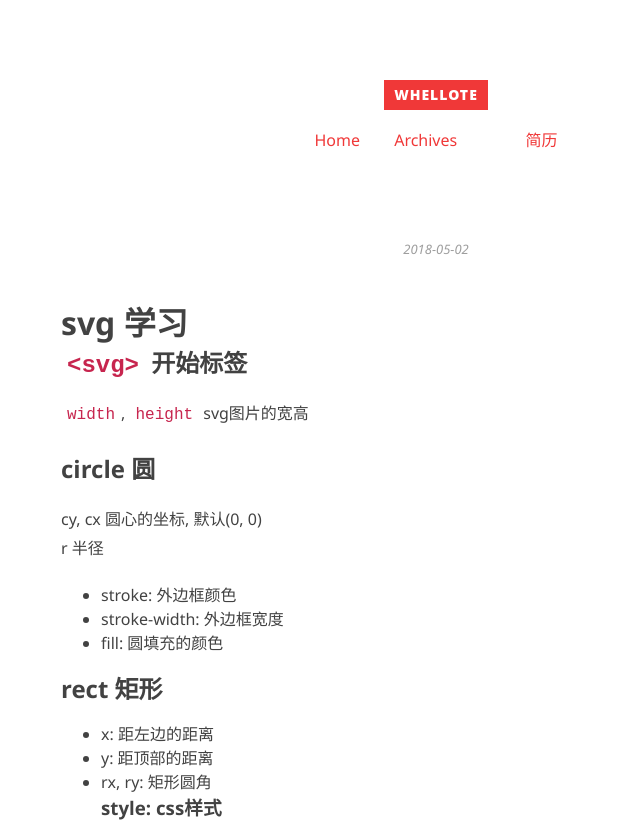
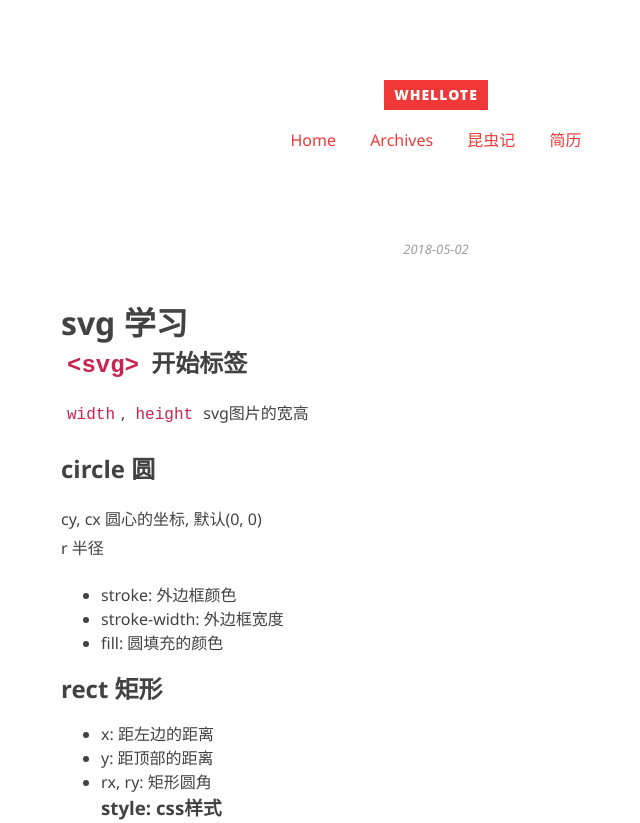
Before and after one commit to helkbore/helkbore.github.io, a plain HTML site: page index.html in a window 1280 px wide. Shown: the top 823 px of the page, without its empty margins (204-844 px from the left). Drawn offline with Linux system fonts and the light colour scheme.

Commit message:
Site updated: 2018-05-02 12:25:31

```diff
--- a/index.html
+++ b/index.html
@@ -49,7 +49,7 @@
 
         <li><a href="/archives">Archives</a></li>
 
-		<li><a href="star.html"></昆虫记></li>
+		<li><a href="star.html">昆虫记</li>
 
 		<li><a href="jl.html">简历</a></li>
 
```
